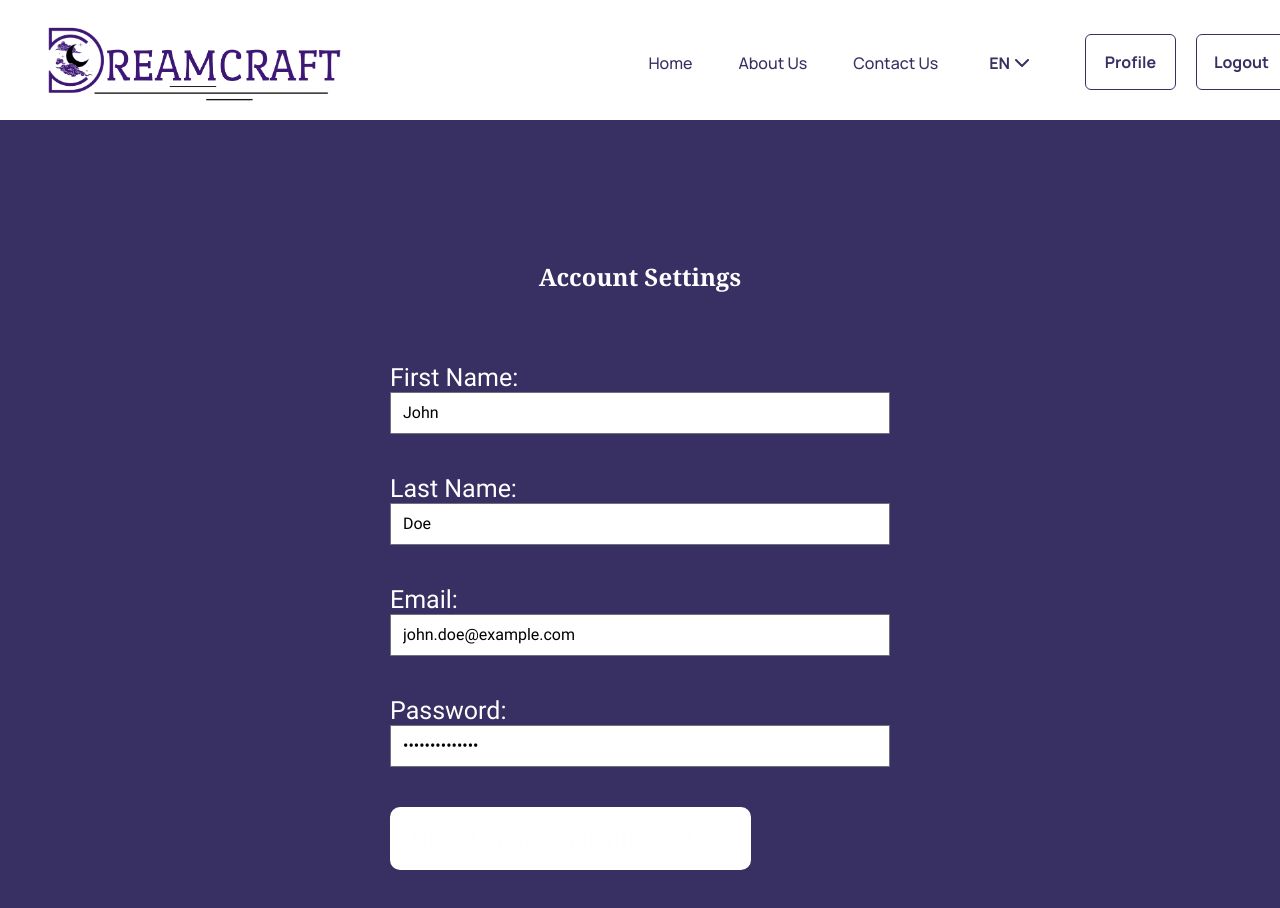
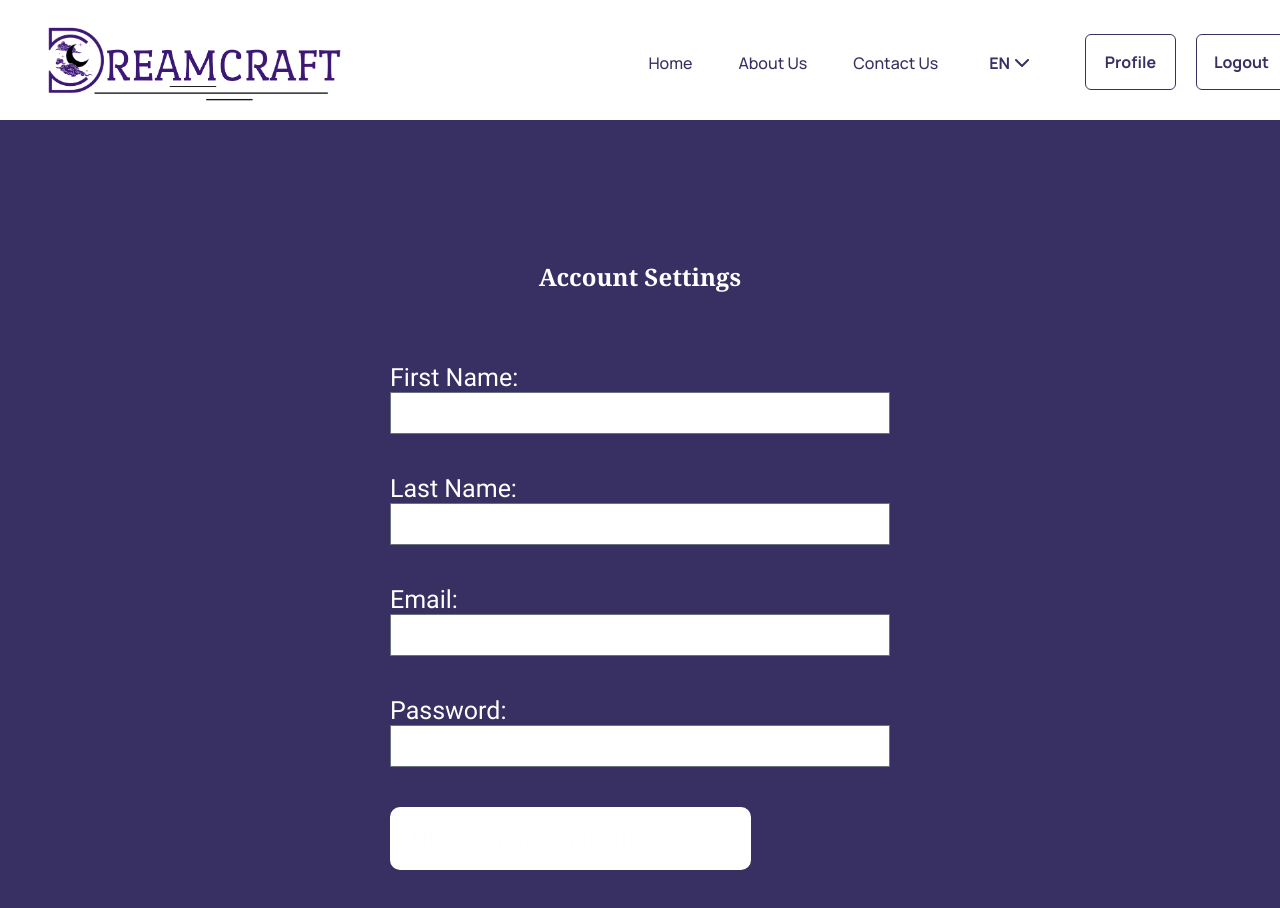
Before and after one commit to rhyss17/WebDreamcraft, a React (Create React App) app: page /profile in a window 1280 px wide. Shown: the top 908 px of the page. Built offline with nearby package versions, Linux system fonts and the light colour scheme.

Commit message:
eheheehh

```diff
--- a/src/components/Header/index.js
+++ b/src/components/Header/index.js
@@ -68,7 +68,7 @@ const Header = (props) => {
               <Button
                 className="cursor-pointer font-bold font-manrope min-w-[91px] rounded-[5px] text-base text-center"
                 shape="round"
-                onClick={() => navigate("/profile")}
+                onClick={() => navigate("/userhome")}
                 color="blue_gray_800"
                 size="md"
                 variant="outline"
--- a/src/pages/Login/index.js
+++ b/src/pages/Login/index.js
@@ -15,7 +15,7 @@ const LoginPage = () => {
  //   },
  // });
 
-  const [formData, setFormData] = useState({
+const [/*userData,*/ formData, setFormData] = useState({
     email: "",
     password: "",
   });
@@ -47,6 +47,7 @@ const LoginPage = () => {
     if (response.ok) {
       const data = await response.text(); // Assuming the response is a text-based message
       if (data === "Login successful") {
+        //localStorage.setItem('userData', JSON.stringify(userData));
         // Login successful - navigate to home or dashboard
         navigate("/home1");
       } else {
--- a/src/pages/Profile/index.js
+++ b/src/pages/Profile/index.js
@@ -1,34 +1,52 @@
-import React, { useState } from "react";
+import React, { useState, useEffect } from "react";
 import { useNavigate } from "react-router-dom";
 import { Button } from "components";
 import Header from "components/Header";
 import "./Profile.css";
 
 const Profile = () => {
-  // Initial state with dummy user data
   const [userData, setUserData] = useState({
-    firstName: 'John',
-    lastName: 'Doe',
-    email: 'john.doe@example.com',
-    password: 'securepassword',
+    firstname: "",
+    lastname: "",
+    email: "",
+    password: "",
   });
 
-  // State to manage form inputs
-  const [formData, setFormData] = useState({});
+  useEffect(() => {
+    // Fetch user data from localStorage when the component mounts
+    const storedUserData = localStorage.getItem("userData");
+    if (storedUserData) {
+      setUserData(JSON.parse(storedUserData));
+    }
+  }, []);
 
-  // Function to handle input changes
-  const handleInputChange = (e) => {
-    const { name, value } = e.target;
-    setFormData({ ...formData, [name]: value });
+  const handleSubmit = async (e) => {
+    e.preventDefault();
+    try {
+      const response = await fetch('http://localhost:8092/User/updateUser/', {
+        method: 'PUT',
+        headers: {
+          'Content-Type': 'application/json',
+        },
+        body: JSON.stringify(userData),
+      });
+
+      if (response.ok) {
+        console.log('User data updated successfully');
+      } else {
+        console.error('Failed to update user data');
+      }
+    } catch (error) {
+      console.error('Error updating user data:', error);
+    }
   };
 
-  // Function to handle form submission
-  const handleSubmit = (e) => {
-    e.preventDefault();
-    // Update user data with new form data
-    setUserData({ ...userData, ...formData });
-    // Reset form data
-    setFormData({});
+  const handleChange = (e) => {
+    const { name, value } = e.target;
+    setUserData({
+      ...userData,
+      [name]: value,
+    });
   };
 
   return (
@@ -43,20 +61,20 @@ const Profile = () => {
             <label htmlFor="firstName">First Name:</label>
             <input
               type="text"
-              id="firstName"
-              name="firstName"
-              defaultValue={userData.firstName}
-              onChange={handleInputChange}
+              id="firstname"
+              name="firstname"
+              value={userData.firstname}
+              onChange={handleChange}
             />
           </div>
           <div>
             <label htmlFor="lastName">Last Name:</label>
             <input
               type="text"
-              id="lastName"
-              name="lastName"
-              defaultValue={userData.lastName}
-              onChange={handleInputChange}
+              id="lastname"
+              name="lastname"
+              value={userData.lastname}
+              onChange={handleChange}
             />
           </div>
           <div>
@@ -65,8 +83,8 @@ const Profile = () => {
               type="email"
               id="email"
               name="email"
-              defaultValue={userData.email}
-              onChange={handleInputChange}
+              value={userData.email}
+              onChange={handleChange}
             />
           </div>
           <div>
@@ -75,8 +93,8 @@ const Profile = () => {
               type="password"
               id="password"
               name="password"
-              defaultValue={userData.password}
-              onChange={handleInputChange}
+              value={userData.password}
+              onChange={handleChange}
             />
           </div>
           <button type="submit">Update personal information</button>
```
